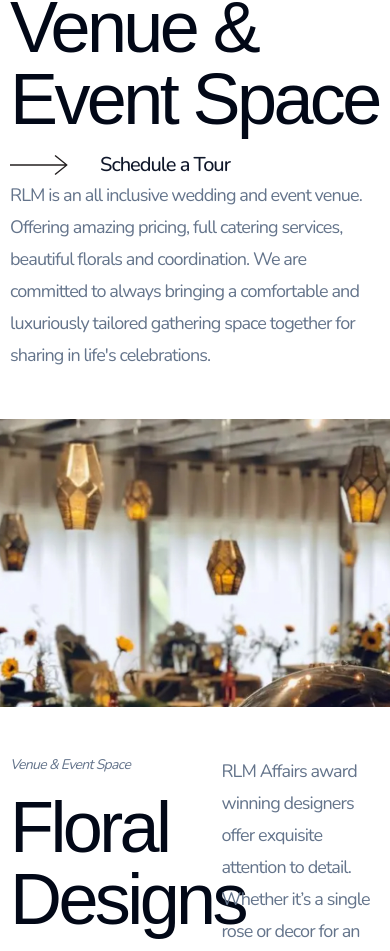
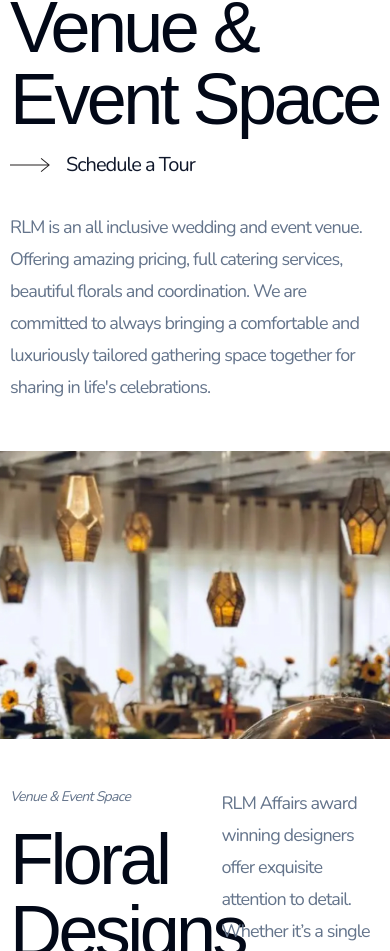
Before and after one commit to Dillonzellis/rlmaffairs-v4, a Next.js app: page / in a window 390 px wide. Shown: the part 937-1888 px from the top of the page. Built offline with nearby package versions, Linux system fonts and the light colour scheme; a web font is replaced by a local one.

Commit message:
style: add responsive to Venue section

```diff
--- a/src/app/page.tsx
+++ b/src/app/page.tsx
@@ -1,3 +1,4 @@
+import { MoveRight } from "lucide-react";
 import BackgroundImage from "@/components/BackgroundImage";
 import { HeroNav } from "@/components/HeroNav";
 import { HomeAwards } from "@/components/HomeAwards";
@@ -43,9 +44,21 @@ export default function Home() {
             <SubHeader>Venue & Event Space</SubHeader>
             <MainHeader>Venue & Event Space</MainHeader>
 
-            <div className="flex gap-8">
-              <Image src="/right-arr.svg" alt="" width={58} height={20} />
-              <Button asChild variant="link" size="none" fontSize="lg">
+            <div className="flex items-center gap-4 pb-8 md:gap-8 md:pb-0">
+              <Image
+                src="/right-arr.svg"
+                alt=""
+                width={58}
+                height={20}
+                className="h-3.5 w-10 md:h-5 md:w-14"
+              />
+              <Button
+                asChild
+                variant="link"
+                size="none"
+                fontSize="lg"
+                className="font-light"
+              >
                 <Link href="/">Schedule a Tour</Link>
               </Button>
             </div>
@@ -58,8 +71,6 @@ export default function Home() {
             celebrations.
           </BodyText>
         </MaxWidthWrapper>
-      </section>
-      <section>
         <BackgroundImage imageUrl="/venue-feat.jpg" />
       </section>
       <section>
```
